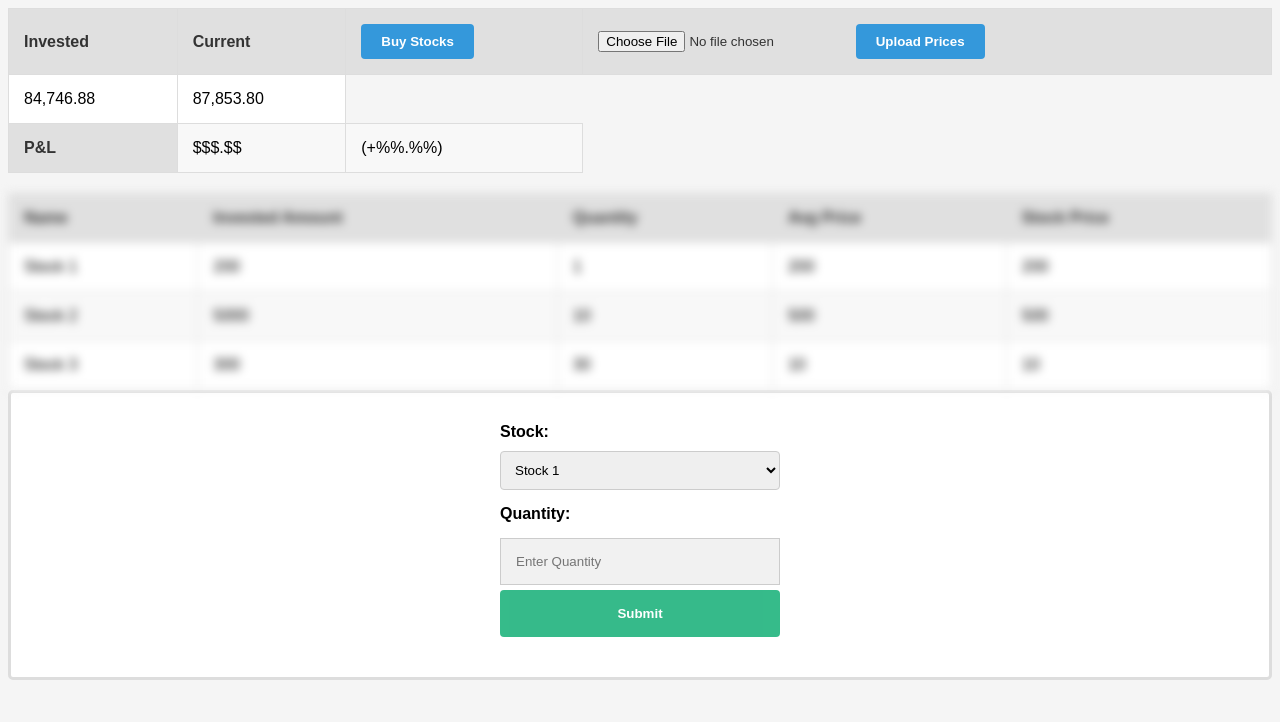
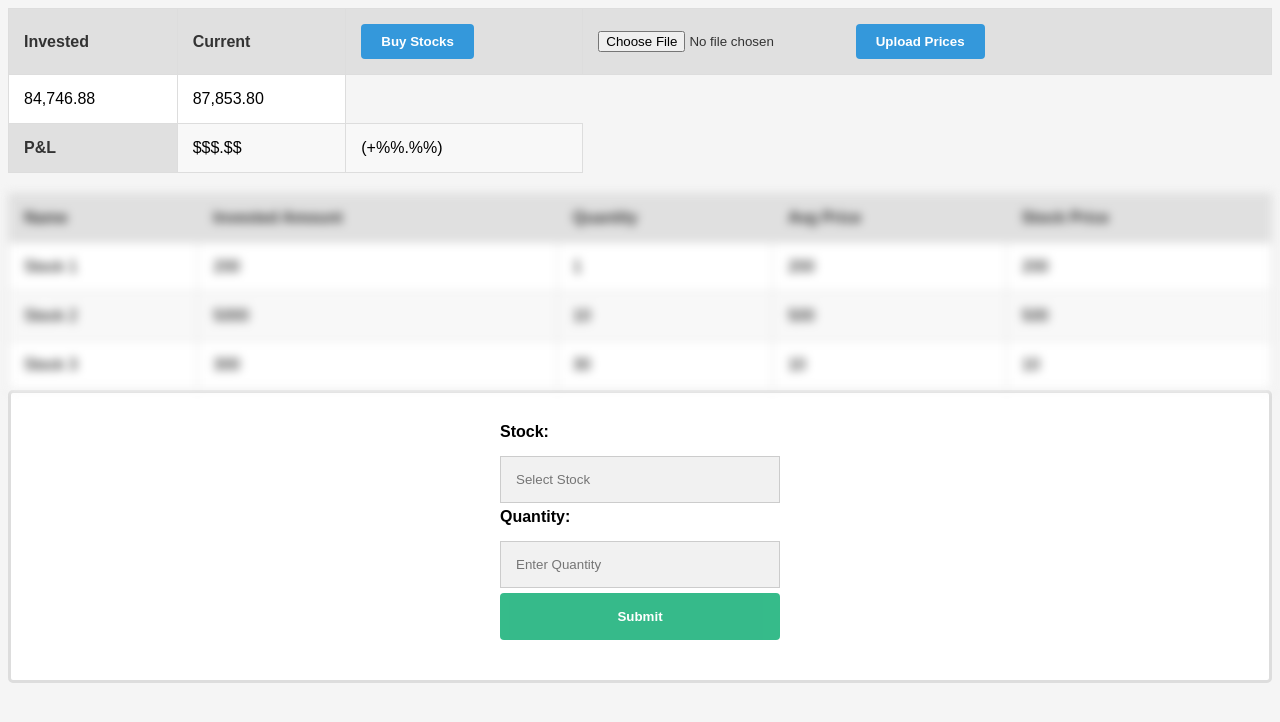
Before and after one commit to vijayrajpanchall/JSTask-StockPortal, a plain HTML site: page index.html in a window 1280 px wide. Both pictures are taken after a click on the button "Buy Stocks". Drawn offline with Linux system fonts and the light colour scheme.

Commit message:
need to fix dropdown effect

```diff
--- a/index.html
+++ b/index.html
@@ -66,8 +66,8 @@
     <div class="form-popup" id="myForm">
       <form class="form-container">
         <label for="text"><b>Stock: </b></label>
-        <!-- <input type="text" placeholder="Select Stock" name="text" required /> -->
-        <select id="stock" name="stock" required></select>
+        <input type="text" placeholder="Select Stock" name="text" required />
+        <!-- <select id="stock" name="Select Stock" required></select> -->
         <label for="qty"><b>Quantity: </b></label>
         <input type="text" placeholder="Enter Quantity" name="qty" required />
 
```
